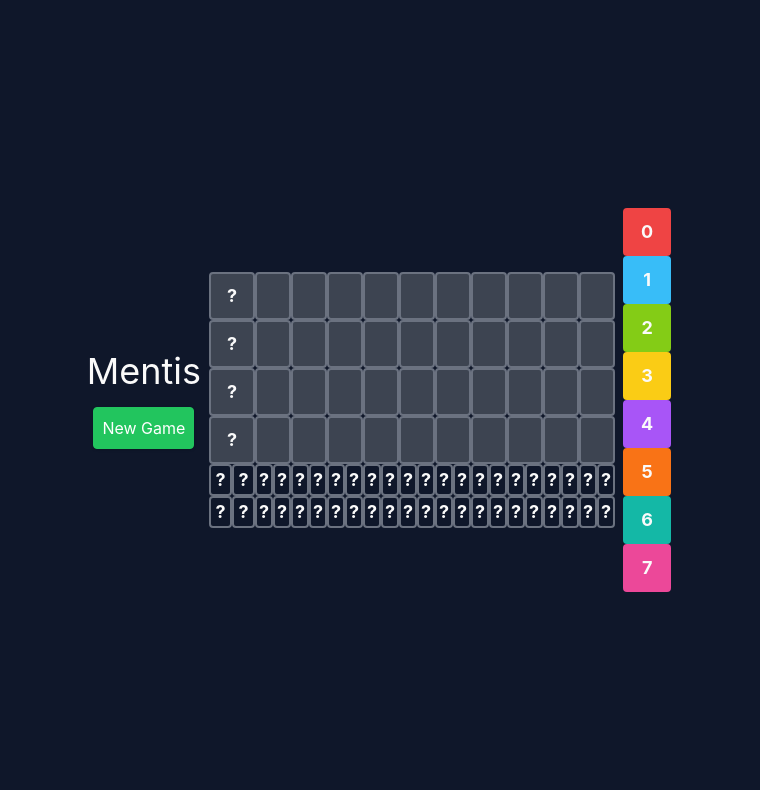
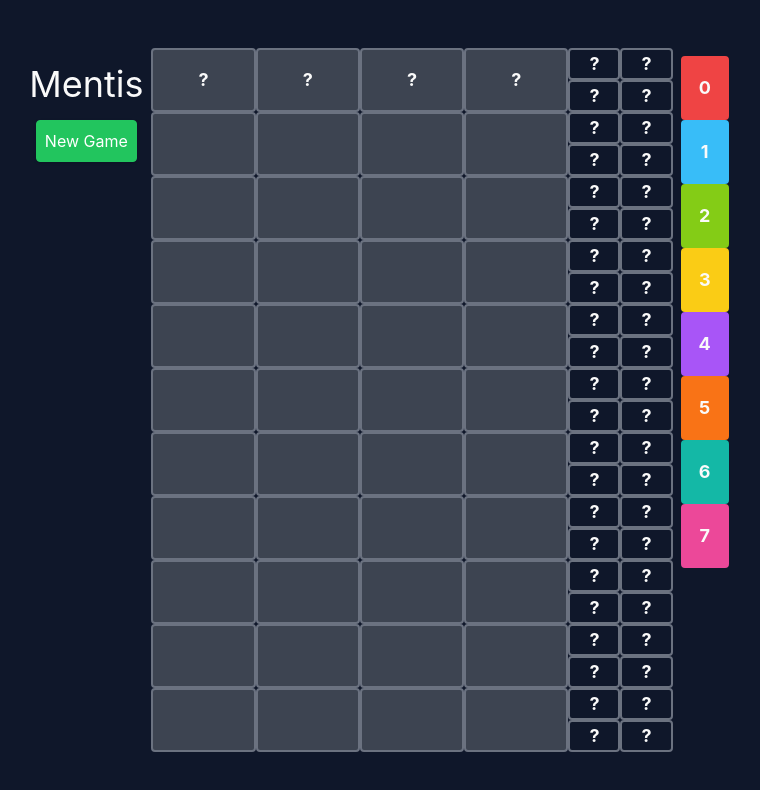
Before and after one commit to EetuPe/mentis, a React (Vite) app: page / in a window 1280 px wide. Shown: the top 790 px of the page, without its empty margins (261-1021 px from the left). Built offline with nearby package versions, Linux system fonts and the light colour scheme.

Commit message:
grid-cols scaling

```diff
--- a/src/App.tsx
+++ b/src/App.tsx
@@ -40,6 +40,7 @@ export default function App() {
 
   return (
     <body className="min-h-screen flex items-center justify-center">
+      <div className="grid grid-cols-5">
         <header className="p-2 my-2">
           <h1 className="text-4xl text-center text-neutral-50">Mentis</h1>
 
@@ -62,13 +63,13 @@ export default function App() {
             </button>
           </div>
         </header>
-      <div className="grid grid-flow-col-dense">
+        <div className="grid col-start-2 col-span-4">
           <WordRow letters={shownAnswer} colors="" guessStates={[]} />
           {rows.reverse().map((word, index) => (
             <WordRow key={index} letters={word} colors="" guessStates={[]} />
           ))}
         </div>
-      <div className="grid grid-cols-1 p-2">
+        <div className="grid col-start-6 p-2 h-3/4">
           <button
             className={`btn border-2 bg-red-500 border-red-500 w-full h-full rounded font-bold text-lg align-middle text-neutral-50`}
             onClick={onChange}
@@ -126,6 +127,7 @@ export default function App() {
             7
           </button>
         </div>
+      </div>
     </body>
   );
 }
```
Lines whose indentation alone changed are shown as unchanged.
